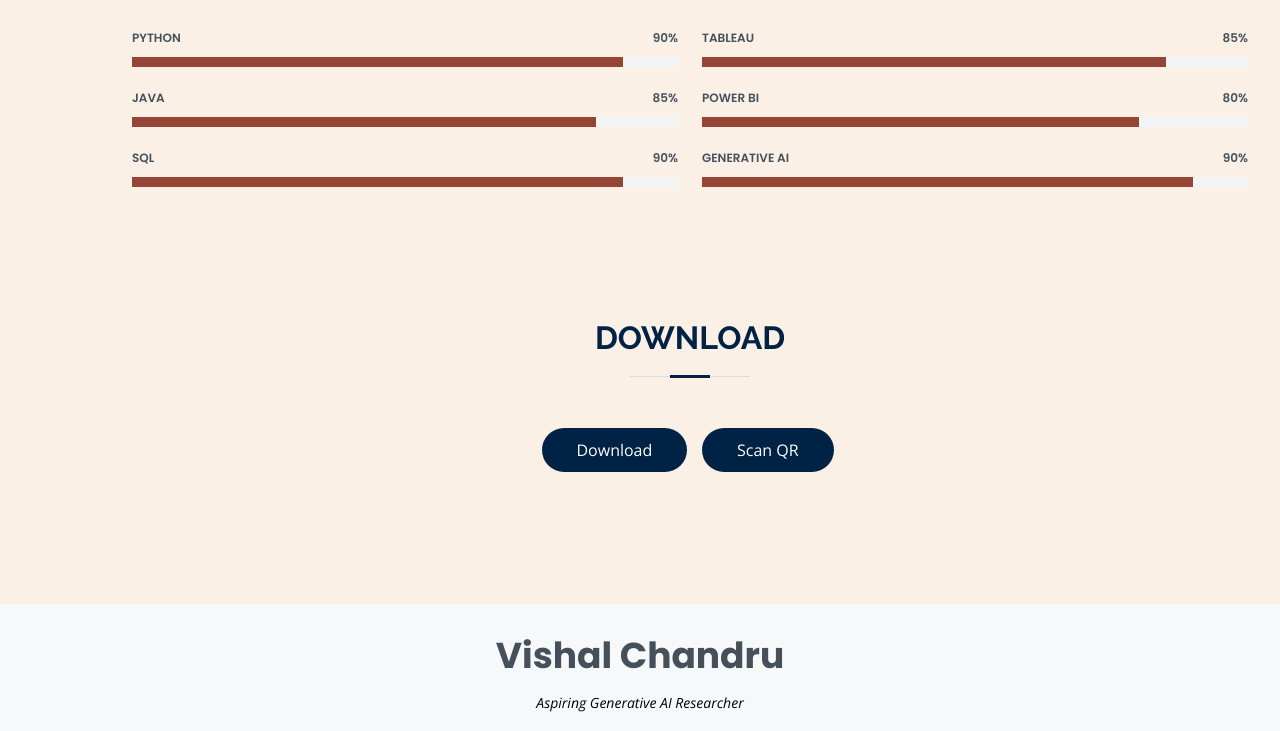
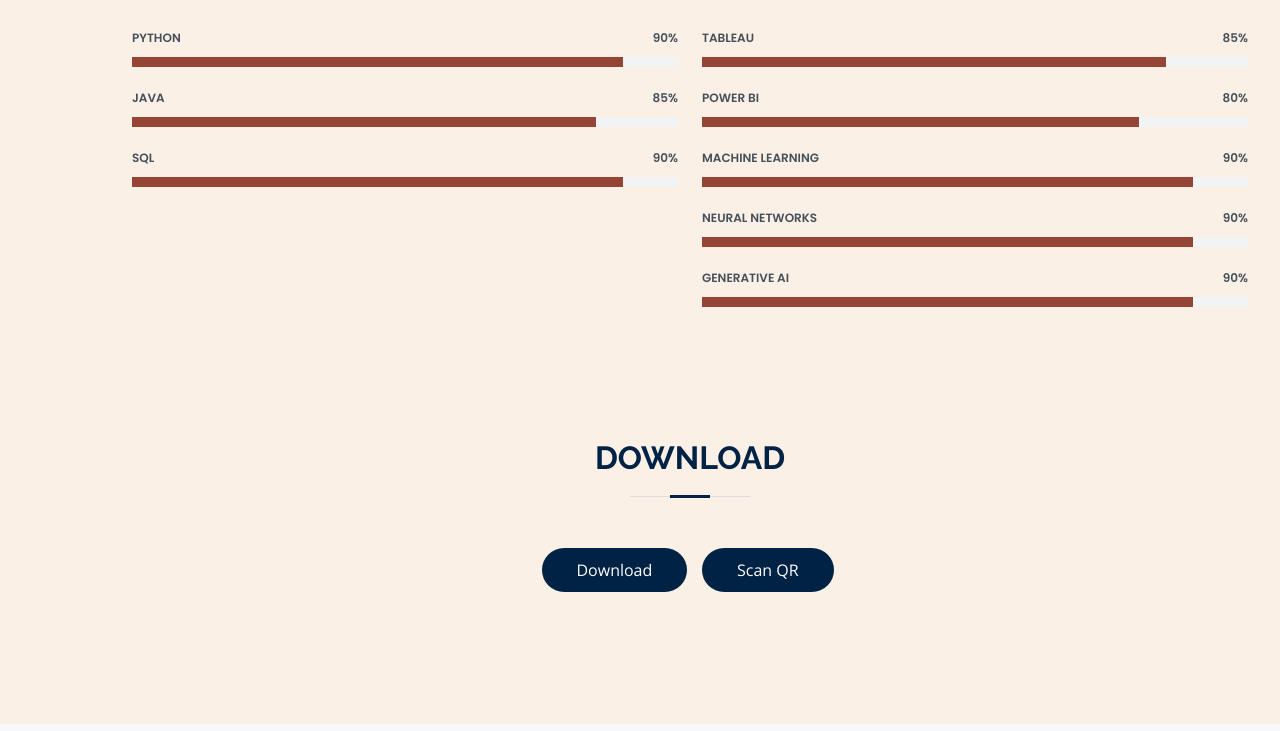
Before and after one commit to VishalChandru/VishalChandru.github.io, a plain HTML site: page index.html in a window 1280 px wide. Shown: the part 5940-6671 px from the top of the page. Drawn offline with nearby package versions, Linux system fonts and the light colour scheme.

Commit message:
updated skills

```diff
--- a/index.html
+++ b/index.html
@@ -360,6 +360,20 @@
             </div>
 
             <div class="progress">
+              <span class="skill">Machine Learning <i class="val">90%</i></span>
+              <div class="progress-bar-wrap">
+                <div class="progress-bar" role="progressbar" aria-valuenow="90" aria-valuemin="0" aria-valuemax="100"></div>
+              </div>
+            </div>
+
+            <div class="progress">
+              <span class="skill">Neural Networks <i class="val">90%</i></span>
+              <div class="progress-bar-wrap">
+                <div class="progress-bar" role="progressbar" aria-valuenow="90" aria-valuemin="0" aria-valuemax="100"></div>
+              </div>
+            </div>
+
+            <div class="progress">
               <span class="skill">Generative AI <i class="val">90%</i></span>
               <div class="progress-bar-wrap">
                 <div class="progress-bar" role="progressbar" aria-valuenow="90" aria-valuemin="0" aria-valuemax="100"></div>
```
Also changed, not shown: 2 other files.
